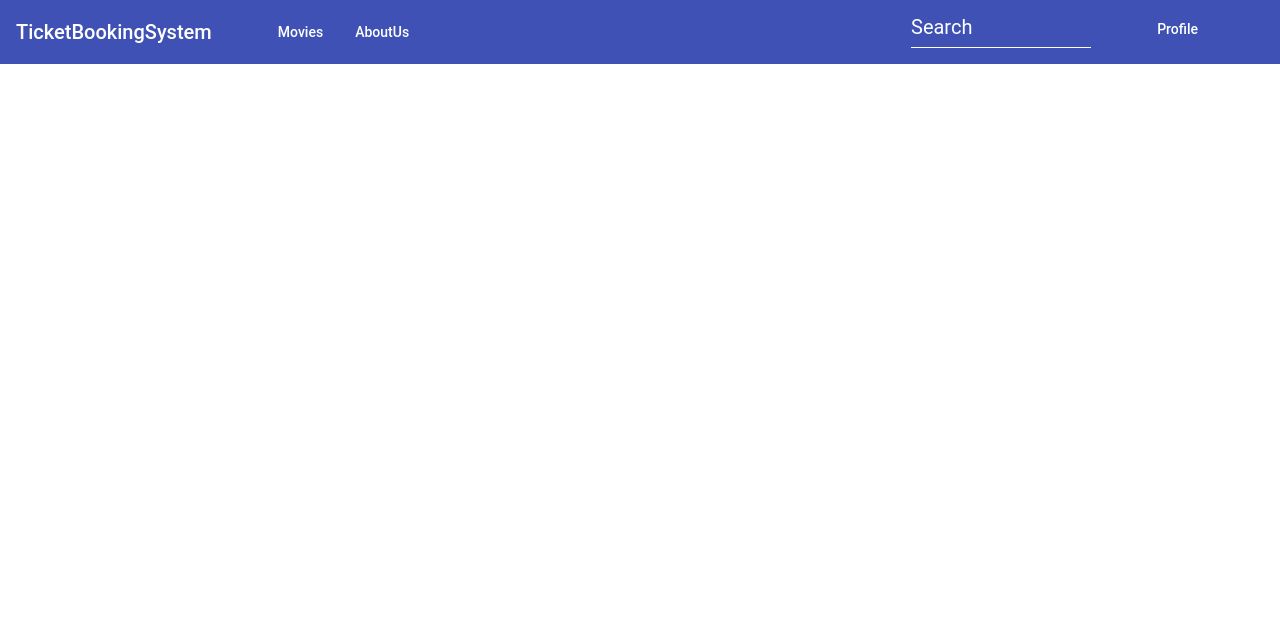
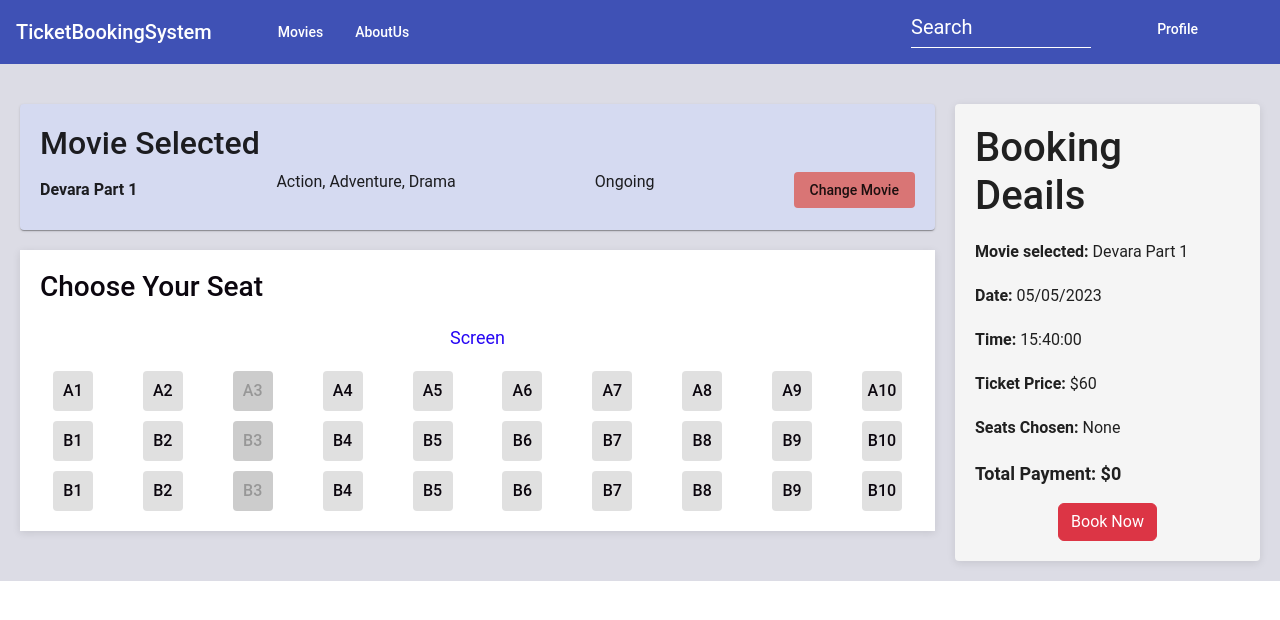
Before and after one commit to saiyaswanth0412/movie-ticket, an Angular app in the folder FrontEnd/: page /booking in a window 1280 px wide. Before the commit this address led to /. Shown: the top 620 px of the page. Built offline with nearby package versions, Linux system fonts and the light colour scheme; sample sign-in values are in the browser's storage.

Commit message:
Completed Seatbooking UI

```diff
--- /dev/null
+++ b/FrontEnd/src/app/Components/booking/booking.component.css
@@ -0,0 +1,108 @@
+/* Main container */
+.booking-page-container {
+    display: flex;
+    flex-direction: column;
+    padding: 20px;
+    font-family: 'Roboto', sans-serif;
+    color: #0b060e;
+    background-color: #dcdce5;
+  }
+
+
+  .nav a {
+    margin: 0 10px;
+    color: #555;
+  }
+
+  .main-content {
+    display: flex;
+    margin-top: 20px;
+  }
+
+  .movie-selection {
+    flex: 3;
+    margin-right: 20px;
+  }
+
+  .movie-card {
+    background-color: #d5daf1;
+    padding: 20px;
+    margin-bottom: 20px;
+  }
+
+  .movie-info {
+    display: flex;
+    justify-content: space-between;
+    align-items: center;
+  }
+
+  .change-movie-btn {
+    background-color: #d97575;
+  }
+
+  .seat-selection {
+    background-color: #fff;
+    padding: 20px;
+    box-shadow: 0 2px 8px rgba(0, 0, 0, 0.1);
+  }
+
+  .seat-selection h3 {
+    margin-bottom: 20px;
+  }
+
+  .screen {
+    text-align: center;
+    margin-bottom: 20px;
+    font-size: 18px;
+    color: #2707f4;
+  }
+
+  .seats-grid {
+    display: grid;
+    gap: 10px;
+  }
+
+  .row {
+    display: flex;
+    justify-content: space-around;
+  }
+
+  .row button {
+    width: 40px;
+    height: 40px;
+    font-size: 16px;
+    background-color: #e0e0e0;
+    border-radius: 4px;
+  }
+
+  .row button.selected {
+    background-color: #008080;
+    color: #fff;
+  }
+
+  .row button[disabled] {
+    background-color: #ccc;
+  }
+
+  .order-info {
+    flex: 1;
+    display: flex;
+    justify-content: center;
+  }
+
+  .order-info mat-card {
+    background-color: #f5f5f5;
+    padding: 20px;
+    box-shadow: 0 2px 8px rgba(0, 0, 0, 0.1);
+  }
+
+  .order-details p {
+    margin: 10px 0;
+    margin-top: 20px;
+  }
+
+  .total-payment {
+    margin-top: 20px;
+    font-size: 18px;
+    font-weight: bold;
+  }
--- /dev/null
+++ b/FrontEnd/src/app/Components/booking/booking.component.html
@@ -0,0 +1,49 @@
+<div class="booking-page-container">
+
+    <div class="main-content">
+      <div class="movie-selection">
+        <mat-card class="movie-card">
+          <h2>Movie Selected</h2>
+          <div class="movie-info">
+            <b>{{ selectedMovie.title }}</b>
+            <p>{{ selectedMovie.genre }}</p>
+            <p>{{ selectedMovie.status }}</p>
+            <button mat-button class="change-movie-btn">Change Movie</button>
+          </div>
+        </mat-card>
+
+        <div class="seat-selection">
+          <h3>Choose Your Seat</h3>
+          <div class="screen">Screen</div>
+          <div class="seats-grid">
+            <div class="row" *ngFor="let row of seatRows">
+              <button mat-icon-button
+                *ngFor="let seat of row"
+                [disabled]="seat.booked"
+                [ngClass]="{ 'selected': selectedSeats.includes(seat.number) }"
+                (click)="onSelectSeat(seat)">
+                {{ seat.number }}
+              </button>
+            </div>
+          </div>
+        </div>
+      </div>
+
+      <div class="order-info">
+        <mat-card>
+          <h1>Booking Deails</h1>
+          <div class="order-details">
+            <p><strong>Movie selected:</strong> {{ selectedMovie.title }}</p>
+            <p><strong>Date:</strong> {{ selectedMovie.date }}</p>
+            <p><strong>Time:</strong> {{ selectedMovie.time }}</p>
+            <p><strong>Ticket Price:</strong> ${{ selectedMovie.price }}</p>
+            <p><strong>Seats Chosen:</strong> {{ selectedSeats.join(', ') || 'None' }}</p>
+          </div>
+          <div class="total-payment">
+            <p>Total Payment: ${{ totalPayment }}</p>
+          </div>
+          <div style="margin: auto;text-align:center;"><button type="button" class="btn btn-danger">Book Now</button></div>
+        </mat-card>
+      </div>
+    </div>
+  </div>
--- /dev/null
+++ b/FrontEnd/src/app/Components/booking/booking.component.ts
@@ -0,0 +1,82 @@
+import { Component, OnInit } from '@angular/core';
+
+@Component({
+  selector: 'app-booking',
+  templateUrl: './booking.component.html',
+  styleUrls: ['./booking.component.css']
+})
+export class BookingComponent implements OnInit {
+
+  constructor() { }
+
+  ngOnInit(): void {
+  }
+  selectedMovie = {
+    title: 'Devara Part 1',
+    rating: 9.0,
+    status: 'Ongoing',
+    year: 2024,
+    genre: 'Action, Adventure, Drama',
+    description: 'NTR Jr returns in the epic action-adventure set in the coastal regions.',
+    date: '05/05/2023',
+    time: '15:40:00',
+    price: 60,
+  };
+
+  seatRows = [
+    [
+      { number: 'A1', booked: false },
+      { number: 'A2', booked: false },
+      { number: 'A3', booked: true },
+      { number: 'A4', booked: false },
+      { number: 'A5', booked: false },
+      { number: 'A6', booked: false },
+      { number: 'A7', booked: false },
+      { number: 'A8', booked: false },
+      { number: 'A9', booked: false },
+      { number: 'A10', booked: false },
+    ],
+    [
+      { number: 'B1', booked: false },
+      { number: 'B2', booked: false },
+      { number: 'B3', booked: true },
+      { number: 'B4', booked: false },
+      { number: 'B5', booked: false },
+      { number: 'B6', booked: false },
+      { number: 'B7', booked: false },
+      { number: 'B8', booked: false },
+      { number: 'B9', booked: false },
+      { number: 'B10', booked: false },
+    ],
+    [
+      { number: 'B1', booked: false },
+      { number: 'B2', booked: false },
+      { number: 'B3', booked: true },
+      { number: 'B4', booked: false },
+      { number: 'B5', booked: false },
+      { number: 'B6', booked: false },
+      { number: 'B7', booked: false },
+      { number: 'B8', booked: false },
+      { number: 'B9', booked: false },
+      { number: 'B10', booked: false },
+    ],
+  ];
+
+  selectedSeats: string[] = [];
+  totalPayment = 0;
+
+  onSelectSeat(seat: any) {
+    if (!seat.booked) {
+      if (this.selectedSeats.includes(seat.number)) {
+        this.selectedSeats = this.selectedSeats.filter(s => s !== seat.number);
+      } else {
+        this.selectedSeats.push(seat.number);
+      }
+      this.calculateTotal();
+    }
+  }
+
+  calculateTotal() {
+    this.totalPayment = this.selectedSeats.length * this.selectedMovie.price;
+  }
+}
--- a/FrontEnd/src/app/Components/theatre/theatre.component.css
+++ b/FrontEnd/src/app/Components/theatre/theatre.component.css
@@ -1,10 +1,9 @@
 .movie-detail-container {
     font-family: 'Roboto', sans-serif;
     background-position: center;
-    background-size: cover;
+    background-size:contain;
     background-repeat: no-repeat;
     color: white;
-
 }
 
 .movie-header {
@@ -24,7 +23,7 @@
     top: 0;
     left: 0;
     width: 100%;
-    height: 100%;
+    height: 300%;
     background: linear-gradient(to bottom, rgba(0, 0, 0, 0.1), rgba(0, 0, 0, 0.9));
 }
 
@@ -59,7 +58,7 @@
 .theater-list {
     margin: 20px;
     position: relative;
-    overflow: hidden; /* Ensures the blur effect does not overflow */
+    overflow: hidden;
 }
 
 .theater-list::before {
@@ -69,19 +68,19 @@
     left: 0;
     width: 100%;
     height: 100%;
-    background-image: inherit; /* Use the same background image as the parent */
+    background-image: inherit;
     background-position: center;
     background-size: cover;
-    filter: blur(15px); /* Adjust blur value as needed */
-    z-index: -1; /* Ensure the blur is behind the theater cards */
-    opacity: 0.6; /* Adjust opacity for a more subtle blur */
+    filter: blur(15px);
+    z-index: -1;
+    opacity: 0.6;
 }
 
 .theater-cards {
     display: flex;
     flex-wrap: wrap;
     gap: 20px;
-    position: relative; /* To place cards above the blurred background */
+    position: relative;
     z-index: 2;
 }
 
@@ -90,7 +89,7 @@
     background-color: white;
     color: black;
     box-shadow: 0 2px 8px rgba(0, 0, 0, 0.1);
-    position: relative; /* Ensure cards are above the blur */
+    position: relative;
 }
 
 mat-card:hover {
--- a/FrontEnd/src/app/app-routing.module.ts
+++ b/FrontEnd/src/app/app-routing.module.ts
@@ -5,6 +5,7 @@
 import { MoviecardComponent } from './Components/moviecard/moviecard.component';
 import { MoviesComponent } from './Components/movies/movies.component';
 import { TheatreComponent } from './Components/theatre/theatre.component';
+import { BookingComponent } from './Components/booking/booking.component';
 
 const routes: Routes = [
   {
@@ -26,10 +27,16 @@
     canActivate:[EnsureAuthentication]
   },
   {
+    path:'booking',
+    component:BookingComponent,
+    canActivate:[EnsureAuthentication]
+  },
+  {
     path: '',
     component: HomeComponent,
     canActivate: [EnsureAuthentication]
   },
+
 ];
 
 @NgModule({
--- a/FrontEnd/src/app/app.module.ts
+++ b/FrontEnd/src/app/app.module.ts
@@ -28,6 +28,7 @@
 import { MovieListComponent } from './Components/movie-list/movie-list.component';
 import { TheatreComponent } from './Components/theatre/theatre.component';
 import { HttpClient, HttpClientModule } from '@angular/common/http';
+import { BookingComponent } from './Components/booking/booking.component';
 
 
 @NgModule({
@@ -42,6 +43,7 @@
     MoviesComponent,
     MovieListComponent,
     TheatreComponent,
+    BookingComponent,
   ],
   imports: [
     BrowserModule,
```
Also changed, not shown: 1 other file (tests, documents, lock files or other folders).
